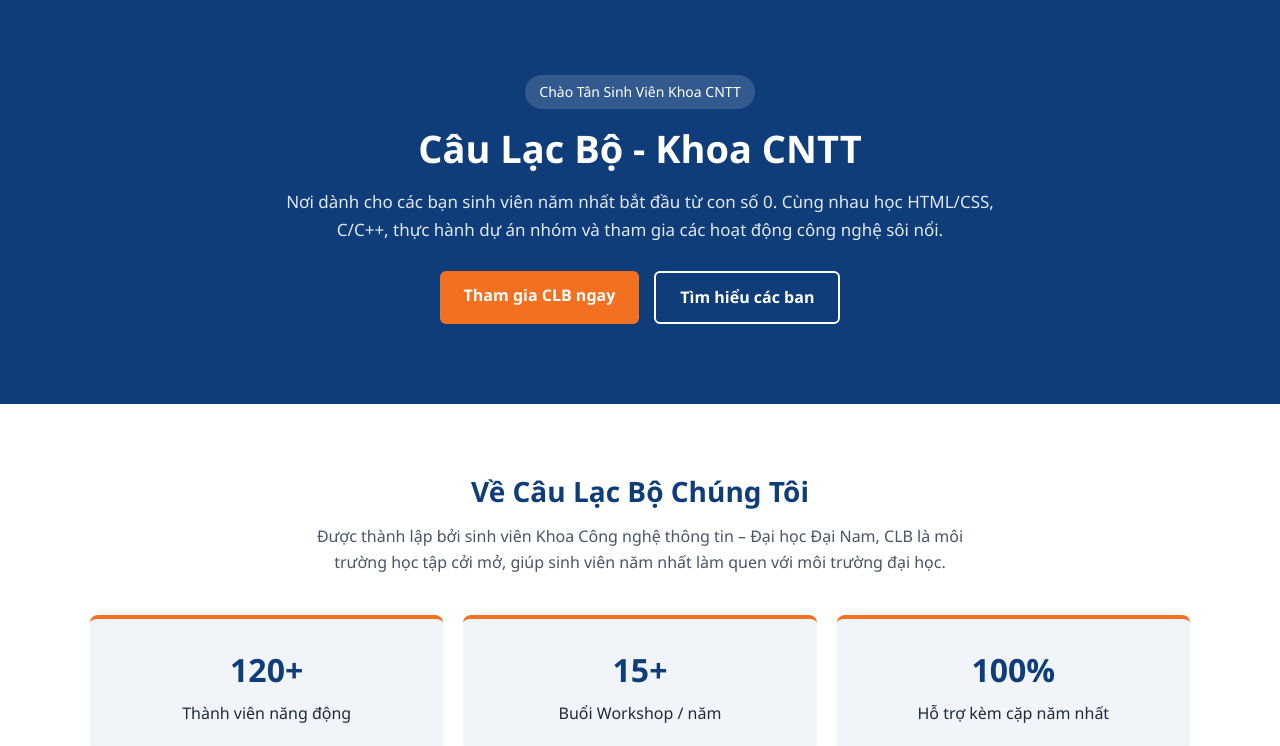
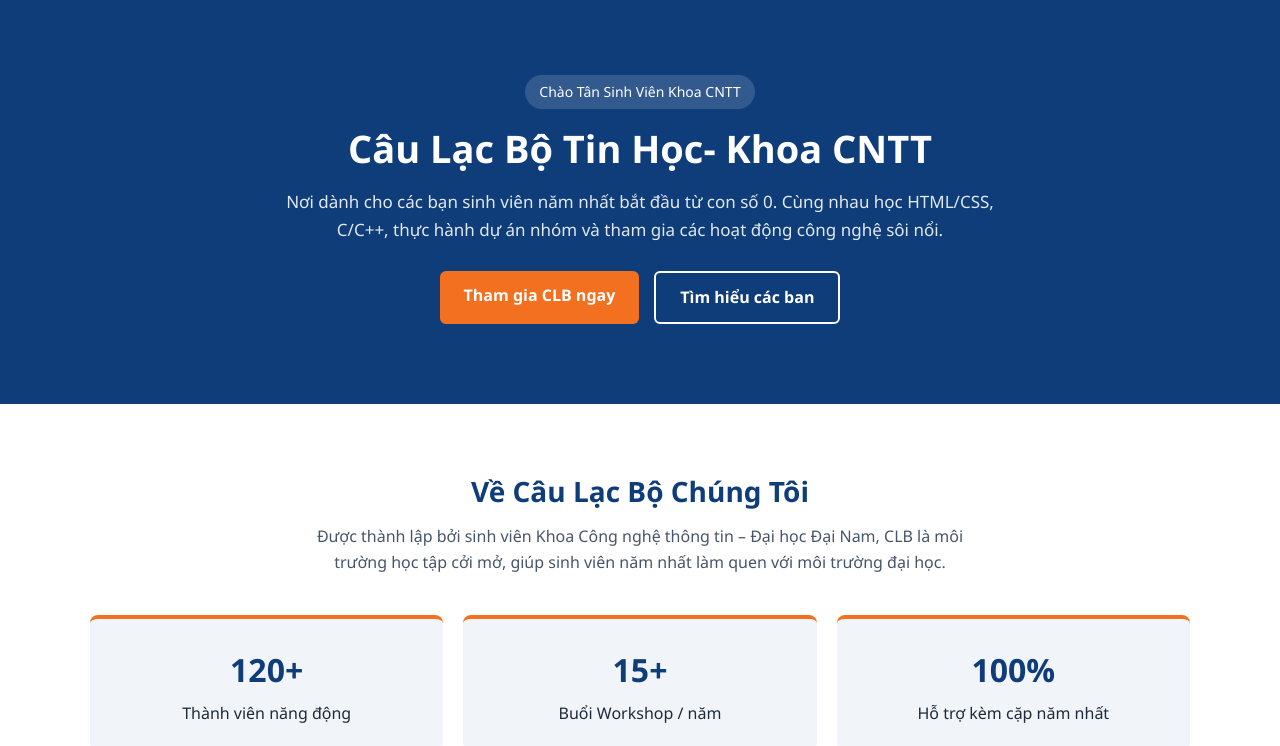
Before and after one commit to PhamHoangAnh08/K20_ClubITDNU_CNTT20-02, a plain HTML site: page index.html in a window 1280 px wide. Shown: the part 78-824 px from the top of the page. Drawn offline with Linux system fonts and the light colour scheme.

Commit message:
sửa lần

```diff
--- a/index.html
+++ b/index.html
@@ -31,7 +31,7 @@
     <section class="banner">
       <div class="container banner-content">
         <span class="badge">Chào Tân Sinh Viên Khoa CNTT</span>
-        <h1>Câu Lạc Bộ - Khoa CNTT</h1>
+        <h1>Câu Lạc Bộ Tin Học- Khoa CNTT</h1>
         <p>
           Nơi dành cho các bạn sinh viên năm nhất bắt đầu từ con số 0. Cùng nhau
           học HTML/CSS, C/C++, thực hành dự án nhóm và tham gia các hoạt động
```
